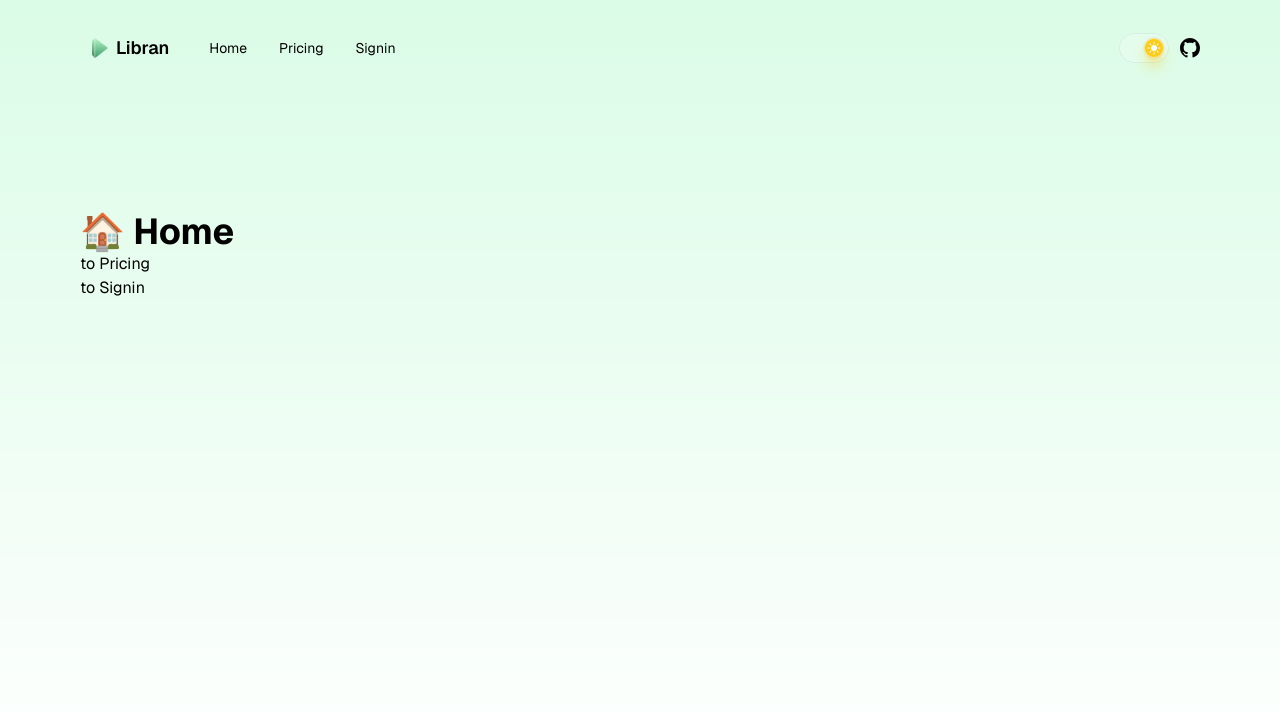
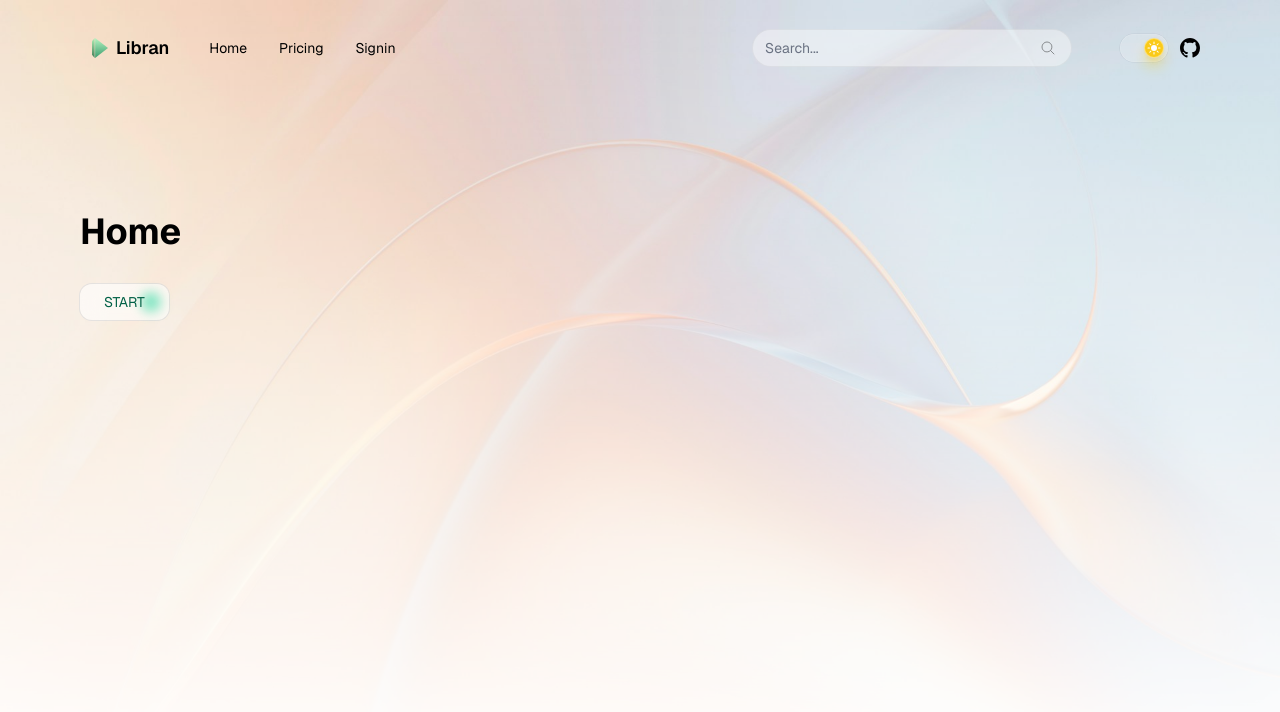
Before and after one commit to jianhuagao/Libran, a Next.js app: page / in a window 1280 px wide. Shown: the top 712 px of the page. Built offline with nearby package versions, Linux system fonts and the light colour scheme.

Commit message:
Refactor code structure for improved readability and maintainability

```diff
--- a/src/app/(main)/page.tsx
+++ b/src/app/(main)/page.tsx
@@ -1,4 +1,3 @@
-import Link from 'next/link';
 import BackgroundBlock from '@/components/ui/BackgroundBlock';
 
 export default function Home() {
@@ -6,15 +5,11 @@ export default function Home() {
     <div>
       <BackgroundBlock />
       <div className="min-h-[1200px]">
-        <h1 className="text-4xl font-bold">🏠️ Home</h1>
-        <ul>
-          <li>
-            <Link href="/pricing">to Pricing</Link>
-          </li>
-          <li>
-            <Link href="/signin">to Signin</Link>
-          </li>
-        </ul>
+        <h1 className="mb-8 text-4xl font-bold">Home</h1>
+        <button className="group relative inline-flex cursor-pointer items-center justify-center rounded-xl bg-white/60 px-6 py-2 text-sm text-emerald-800 ring-1 shadow-black/10 ring-gray-300/50 backdrop-blur-md transition-all duration-300 hover:shadow-lg dark:bg-[rgba(255,255,255,0.15)] dark:text-white dark:shadow dark:shadow-white/10 dark:ring-white/20 dark:hover:ring-white/50">
+          <span className="relative z-10">START</span>
+          <span className="pointer-events-none absolute right-2 bottom-2 z-0 size-5 rounded-full bg-emerald-400/50 blur-[6px] transition-transform duration-300 ease-in-out group-hover:translate-1/2 dark:bg-emerald-400/40"></span>
+        </button>
       </div>
     </div>
   );
--- a/src/app/(main)/pricing/page.tsx
+++ b/src/app/(main)/pricing/page.tsx
@@ -1,18 +1,8 @@
-import Link from 'next/link';
-
 export default function PricingPage() {
   return (
     <div>
       <div className="pointer-events-none absolute inset-0 -z-20 bg-amber-200 dark:bg-amber-800"></div>
-      <h1 className="text-4xl font-bold">💰 Pricing</h1>
-      <ul>
-        <li>
-          <Link href="/">to Home</Link>
-        </li>
-        <li>
-          <Link href="/signin">to Signin</Link>
-        </li>
-      </ul>
+      <h1 className="text-4xl font-bold">Pricing</h1>
     </div>
   );
 }
--- a/src/components/partials/Header/HeaderClientWrapper.tsx
+++ b/src/components/partials/Header/HeaderClientWrapper.tsx
@@ -50,12 +50,13 @@ export default function HeaderClientWrapper({ logoBlock, menuBlock, searchBlock,
       )}
     >
       {isScrolled && (
-        <div className="rounded-primary absolute inset-0 -z-10 bg-white/50 ring-1 ring-gray-400/20 dark:bg-black/60 dark:ring-white/20"></div>
+        <div className="rounded-primary absolute inset-0 -z-10 bg-white/50 ring-1 ring-gray-400/20 dark:bg-black/50 dark:ring-white/20"></div>
       )}
       {logoBlock}
       {menuBlock && <div className="ml-4">{menuBlock}</div>}
-      {searchBlock && <div className="ml-3">{searchBlock}</div>}
-      <div className="ml-auto flex items-center gap-3">{optionsBlock}</div>
+      <div className="ml-auto"></div>
+      {searchBlock && <div>{searchBlock}</div>}
+      <div className="ml-3 flex items-center gap-3 lg:ml-12">{optionsBlock}</div>
     </motion.div>
   );
 }
--- a/src/components/partials/Header/page.tsx
+++ b/src/components/partials/Header/page.tsx
@@ -21,14 +21,42 @@ export default function Header() {
               <Link
                 key={item.label}
                 href={`${item.href}`}
-                className="hover:text-primary/80 rounded-primary cursor-pointer px-3 py-2 text-sm transition-all hover:bg-gray-500/15 dark:hover:bg-white/20"
+                className="hover:text-primary rounded-primary cursor-pointer px-3 py-2 text-sm transition-all hover:bg-gray-500/15 dark:hover:bg-white/20"
               >
                 {item.label.charAt(0).toUpperCase() + item.label.slice(1)}
               </Link>
             ))}
           </nav>
         }
-        searchBlock={null}
+        searchBlock={
+          <div className="hidden md:block">
+            <div className="relative">
+              <input
+                type="text"
+                aria-label="inputtext"
+                name="inputtext"
+                className="w-80 rounded-full border border-black/5 bg-white/40 py-1.5 pr-14 pl-3 text-sm/6 backdrop-blur-2xl focus:border-black/5 focus:ring-2 focus:ring-gray-50/50 focus:outline-hidden dark:text-white dark:placeholder:text-white/80 focus:dark:ring-white/50"
+                placeholder="Search..."
+              />
+              <div className="group absolute top-1/2 right-2 -translate-y-1/2 cursor-pointer rounded-full px-2 py-1.5 opacity-40 transition-all hover:bg-black/10 hover:px-4 hover:shadow active:scale-90 dark:hover:bg-white/20">
+                <svg
+                  className="size-4 group-hover:scale-105 dark:text-white"
+                  xmlns="http://www.w3.org/2000/svg"
+                  fill="none"
+                  viewBox="0 0 24 24"
+                  strokeWidth="1.5"
+                  stroke="currentColor"
+                >
+                  <path
+                    strokeLinecap="round"
+                    strokeLinejoin="round"
+                    d="m21 21-5.197-5.197m0 0A7.5 7.5 0 1 0 5.196 5.196a7.5 7.5 0 0 0 10.607 10.607Z"
+                  />
+                </svg>
+              </div>
+            </div>
+          </div>
+        }
         optionsBlock={
           <>
             <DarkSwitch />
--- a/src/components/ui/BackgroundBlock/index.tsx
+++ b/src/components/ui/BackgroundBlock/index.tsx
@@ -1,6 +1,7 @@
 export default function BackgroundBlock() {
   // return <div className="absolute inset-0 z-0 bg-amber-200"></div>;
   return (
-    <div className="pointer-events-none absolute inset-0 -z-20 bg-green-100 [mask-image:linear-gradient(180deg,white_1%,rgba(255,255,255,0)_98%)] dark:bg-green-800"></div>
+    // <div className="pointer-events-none absolute inset-0 -z-20 bg-green-100 [mask-image:linear-gradient(180deg,white_1%,rgba(255,255,255,0)_98%)] dark:bg-green-800"></div>
+    <div className="pointer-events-none absolute inset-0 -z-20 bg-green-100 bg-[url(/img/wallpaper/w2.jpg)] [mask-image:linear-gradient(180deg,white_1%,rgba(255,255,255,0)_98%)] bg-cover bg-center bg-no-repeat dark:bg-green-800 dark:bg-[url(/img/wallpaper/w1.jpg)]"></div>
   );
 }
```
Also changed, not shown: public/img/wallpaper/w1.jpg (added), public/img/wallpaper/w2.jpg (added).
